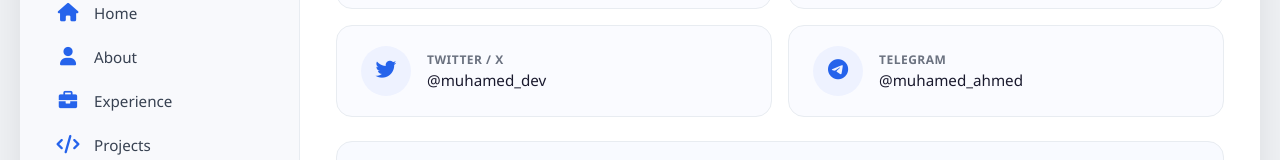
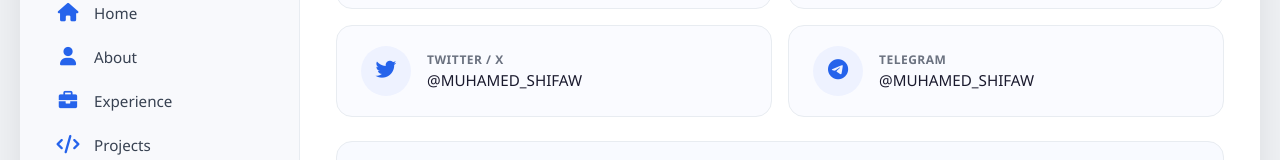
Before and after one commit to muha-1680/muhamed-portifolio, a Next.js app: page /contact in a window 1280 px wide. Shown: the part 352-512 px from the top of the page. Built offline with nearby package versions, Linux system fonts and the light colour scheme.

Commit message:
personal

```diff
--- a/app/(site)/contact/page.tsx
+++ b/app/(site)/contact/page.tsx
@@ -68,7 +68,7 @@ export default async function ContactPage() {
         </a>
 
         <a
-          href="https://twitter.com/muhamed_dev"
+          href="https://twitter.com/MUHAMED_SHIFAW"
           target="_blank"
           rel="noopener noreferrer"
           className="contact-card"
@@ -78,12 +78,12 @@ export default async function ContactPage() {
           </div>
           <div className="contact-info">
             <div className="label">Twitter / X</div>
-            <div className="value">@muhamed_dev</div>
+            <div className="value">@MUHAMED_SHIFAW</div>
           </div>
         </a>
 
         <a
-          href="https://t.me/muhamed_ahmed"
+          href="https://t.me/MUHAMED_SHIFAW"
           target="_blank"
           rel="noopener noreferrer"
           className="contact-card"
@@ -93,7 +93,7 @@ export default async function ContactPage() {
           </div>
           <div className="contact-info">
             <div className="label">Telegram</div>
-            <div className="value">@muhamed_ahmed</div>
+            <div className="value">@MUHAMED_SHIFAW</div>
           </div>
         </a>
       </div>
```
